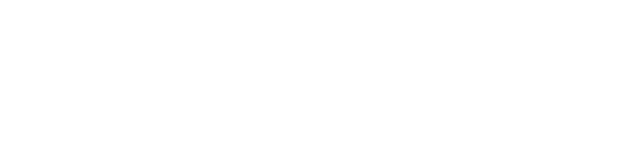
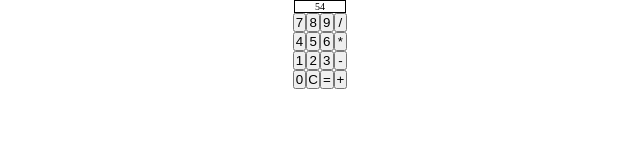
Before and after one commit to jhoard08/calculator, a plain HTML site: page index.html in a window 1280 px wide. Shown: the whole page, without its empty margins (0-640 px from the left). Drawn offline with Linux system fonts and the light colour scheme.

Commit message:
basic layout

```diff
--- a/index.html
+++ b/index.html
@@ -4,9 +4,31 @@
     <meta charset="UTF-8" />
     <meta http-equiv="X-UA-Compatible" content="IE=edge" />
     <meta name="viewport" content="width=device-width, initial-scale=1.0" />
+    <link rel="stylesheet" href="styles/style.css" />
     <title>Document</title>
   </head>
   <body>
+    <div class="calc-container">
+      <div class="display">54</div>
+      <div class="button-container">
+        <button class="one btn">1</button>
+        <button class="two btn">2</button>
+        <button class="three btn">3</button>
+        <button class="four btn">4</button>
+        <button class="five btn">5</button>
+        <button class="six btn">6</button>
+        <button class="seven btn">7</button>
+        <button class="eight btn">8</button>
+        <button class="nine btn">9</button>
+        <button class="zero btn">0</button>
+        <button class="minus btn">-</button>
+        <button class="plus btn">+</button>
+        <button class="multiply btn">*</button>
+        <button class="divide btn">/</button>
+        <button class="equal btn">=</button>
+        <button class="clear">C</button>
+      </div>
+    </div>
     <script rel="text/javascript" src="scripts/index.js"></script>
   </body>
 </html>
--- a/scripts/index.js
+++ b/scripts/index.js
@@ -14,6 +14,24 @@ const divide = (a, b) => {
   return a / b;
 }
 
+const operate = (operator, num1, num2) => {
+  if (operator === "+") {
+    add(num1, num2);
+  }
+  else if (operator === "-") {
+    subtract(num1, num2);
+  }
+  else if (operator === "*") {
+    multiply(num1, num2);
+  }
+  else if (operator === "/") {
+    divide(num1, num2);
+  }
+  else {
+    return "ERROR";
+  }
+}
+
 
 console.log(add(2, 2)); // 4
 console.log(subtract(3, 2)); //1
--- a/styles/style.css
+++ b/styles/style.css
@@ -0,0 +1,83 @@
+html {
+  font-size: 62.5%;
+  box-sizing: border-box;
+}
+
+*,
+*::before,
+*::after {
+  margin: 0;
+  padding: 0;
+  box-sizing: inherit;
+}
+
+.calc-container {
+  display: flex;
+  flex-flow: column;
+  justify-content: center;
+  align-items: center;
+  max-width: 50%;
+}
+
+.display {
+  padding: 0px 20px;
+  border: 1px solid #000;
+}
+
+.button-container {
+  display: grid;
+  grid-template-columns: repeat(4, 1fr);
+}
+
+.one {
+  order: 8;
+}
+.two {
+  order: 9;
+}
+.three {
+  order: 11;
+}
+.four {
+  order: 5;
+}
+.five {
+  order: 5;
+}
+.six {
+  order: 6;
+}
+.seven {
+  order: 1;
+}
+.eight {
+  order: 2;
+}
+.nine {
+  order: 3;
+}
+.zero {
+  order: 13;
+}
+.plus {
+  order: 16;
+}
+.minus {
+  order: 12;
+}
+
+.multiply {
+  order: 7;
+}
+
+.divide {
+  order: 4;
+}
+
+.equal {
+  order: 15;
+}
+
+.clear {
+  order: 14;
+}
```
